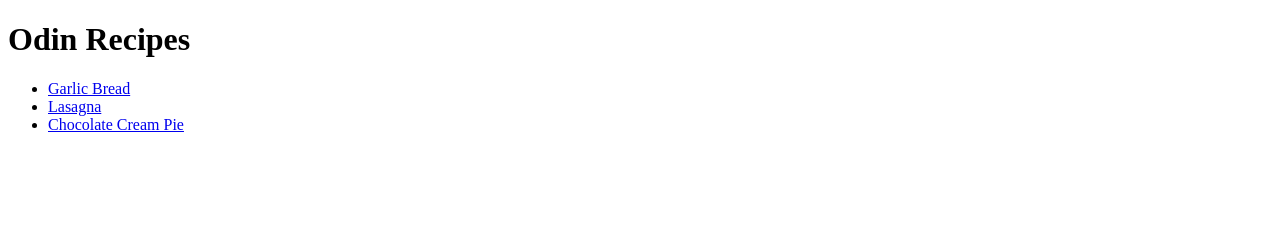
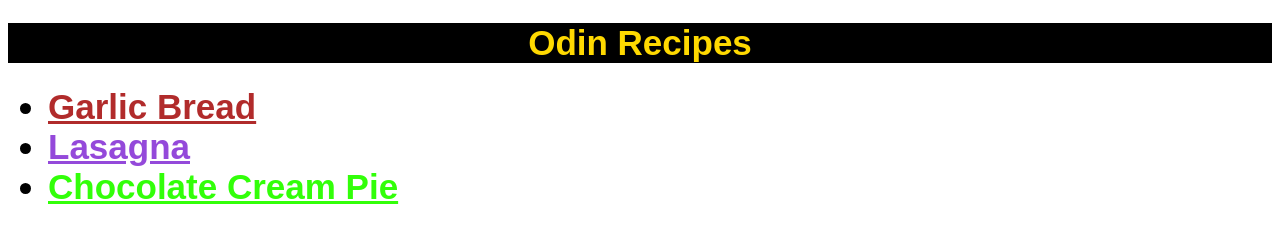
Before and after one commit to aaronvalera/odin-recipes, a plain HTML site: page index.html in a window 1280 px wide. Drawn offline with Linux system fonts and the light colour scheme.

Commit message:
Add style to index page

```diff
--- a/index.html
+++ b/index.html
@@ -3,13 +3,14 @@
     <head>
         <meta charset="utf-8">
         <title>Recipes</title>
+        <link rel="stylesheet" href="style.css">
     </head>
     <body>
-        <h1>Odin Recipes</h1>
+        <h1 id="title">Odin Recipes</h1>
         <ul>
-            <li><a href="recipes/garlic-bread.html">Garlic Bread</a></li>
-            <li><a href="recipes/lasagna.html">Lasagna</a></li>
-            <li><a href="recipes/chocolate-cream-pie.html">Chocolate Cream Pie</a></li>
+            <li class="recipe"><a id="first-recipe" href="recipes/garlic-bread.html">Garlic Bread</a></li>
+            <li class="recipe"><a id="second-recipe" href="recipes/lasagna.html">Lasagna</a></li>
+            <li class="recipe"><a id="third-recipe" href="recipes/chocolate-cream-pie.html">Chocolate Cream Pie</a></li>
         </ul>
     </body>
 </html>
--- /dev/null
+++ b/style.css
@@ -0,0 +1,27 @@
+body {
+    font-family: Arial, Helvetica, sans-serif;
+}
+
+#title,
+.recipe {
+    font-size: 35px;
+    font-weight: 600;
+}
+
+#title {
+    text-align: center;
+    color: #ffd900;
+    background-color: black;
+}
+
+#first-recipe {
+    color: rgba(172, 31, 31, 0.945);
+}
+
+#second-recipe {
+    color:hsl(271, 66%, 57%)
+}
+
+#third-recipe {
+    color: #32ff09;
+}
```
Also changed, not shown: recipes/chocolate-cream-pie.html (+1 -0 lines), recipes/garlic-bread.html (+1 -0 lines), recipes/lasagna.html (+1 -0 lines).
